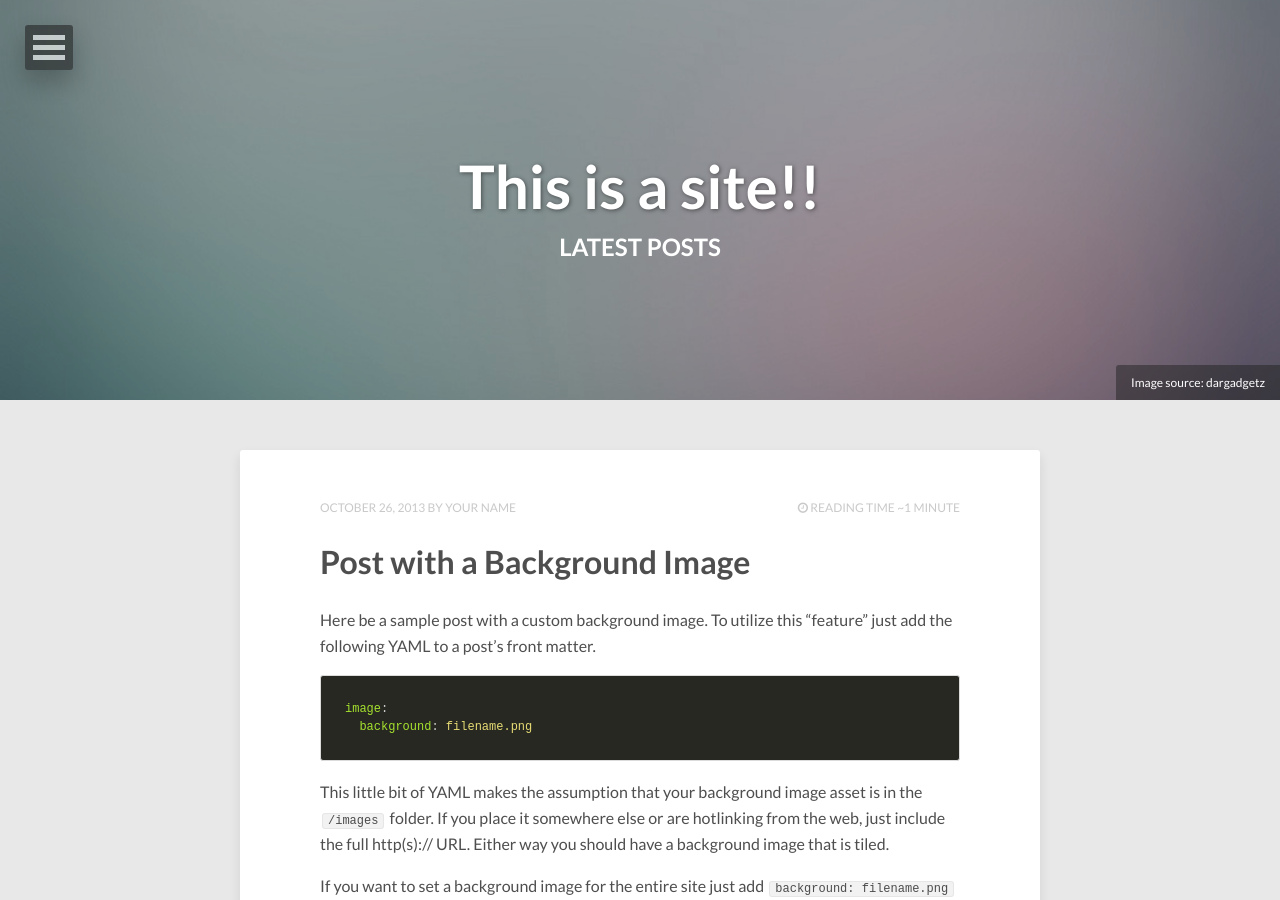
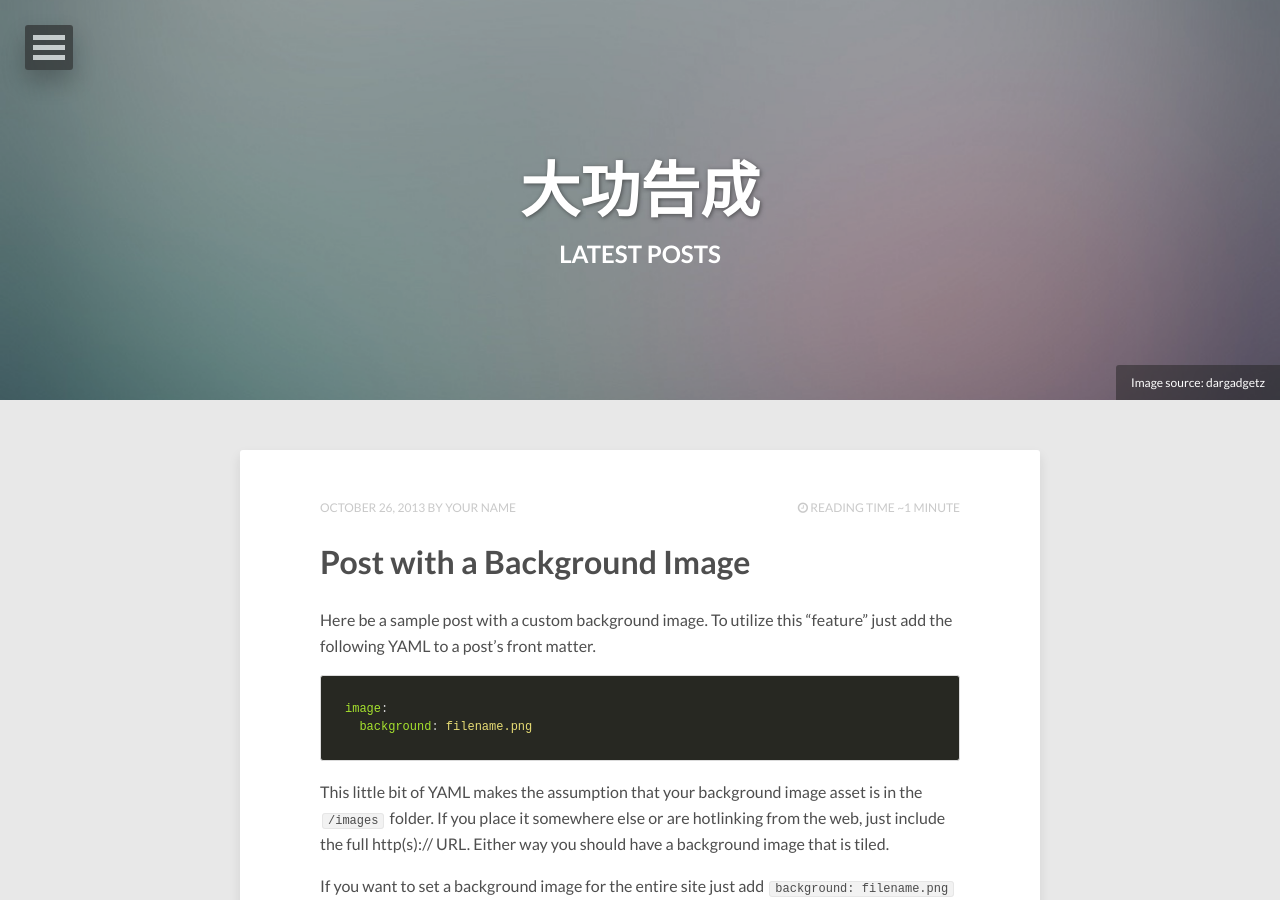
Before and after one commit to zfq0714/blog, a Jekyll site: the page built from index.html, in a window 1280 px wide and 900 px high. Built offline with Jekyll 4.4.1, drawn with Linux system fonts in a browser that asks for light colours; nearby versions of some CDN libraries; the list of posts is cut into pages by our own code.

Commit message:
Updates _config.yml
Auto commit by GitBook Editor

```diff
--- a/_config.yml
+++ b/_config.yml
@@ -1,4 +1,4 @@
-title:            This is a site!!
+title:            大功告成
 description:      Describe your website here.
 disqus_shortname:
 reading_time:     true
```
